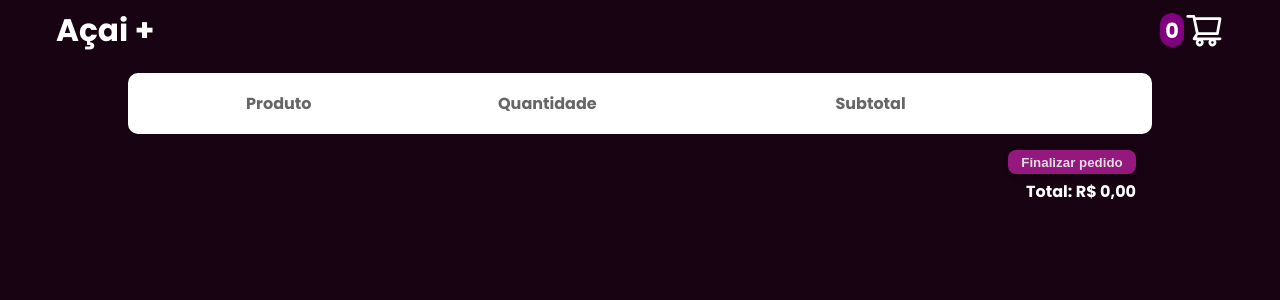
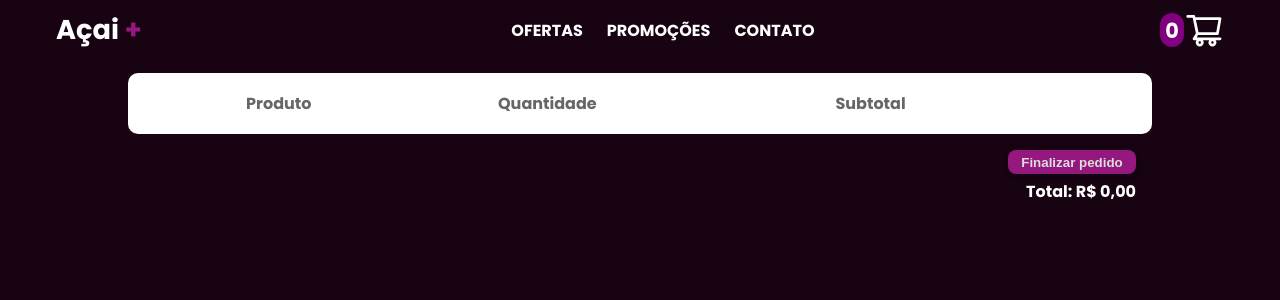
Before and after one commit to PedroHenrique-O/acaishop, a React (Create React App) app: page /cart in a window 1280 px wide. Shown: the top 300 px of the page. Built offline with nearby package versions, Linux system fonts and the light colour scheme.

Commit message:
refactoring some lines

```diff
--- a/src/components/Header/index.tsx
+++ b/src/components/Header/index.tsx
@@ -1,25 +1,34 @@
-import { Container } from "./styled";
+import { Container, NavLink } from "./styled";
 import { AiOutlineShoppingCart } from "react-icons/ai";
-import { useAppSelector } from "../../reducers/hooks";
+import { useAppDispatch, useAppSelector } from "../../reducers/hooks";
 import { Link } from "react-router-dom";
+import { Sidebar } from "../Sidebar";
+
+import { openCart } from "../../reducers/CartSlice";
 export function Header() {
   const cart = useAppSelector((state) => state.cart.products.length);
 
-  <Link to="/cart" />;
+  const dispatch = useAppDispatch();
+  const handleOpenCart = () => dispatch(openCart(true));
 
   return (
-    <Container>
-      <Link to="/">
-        <h1>
+    <>
+      <Sidebar />
+      <Container>
+        <Link className="logo" to="/">
           Açai <span>+</span>
-        </h1>
-      </Link>
-      <Link to="/cart">
-        <div className="cartButton">
+        </Link>
+        <nav>
+          <NavLink to=""> OFERTAS </NavLink>
+          <NavLink to=""> PROMOÇÕES </NavLink>
+          <NavLink to=""> CONTATO </NavLink>
+        </nav>
+
+        <div onClick={handleOpenCart} className="cartButton">
           <span> {cart}</span>
           <AiOutlineShoppingCart size="2.5rem" />
         </div>
-      </Link>
-    </Container>
+      </Container>
+    </>
   );
 }
```
